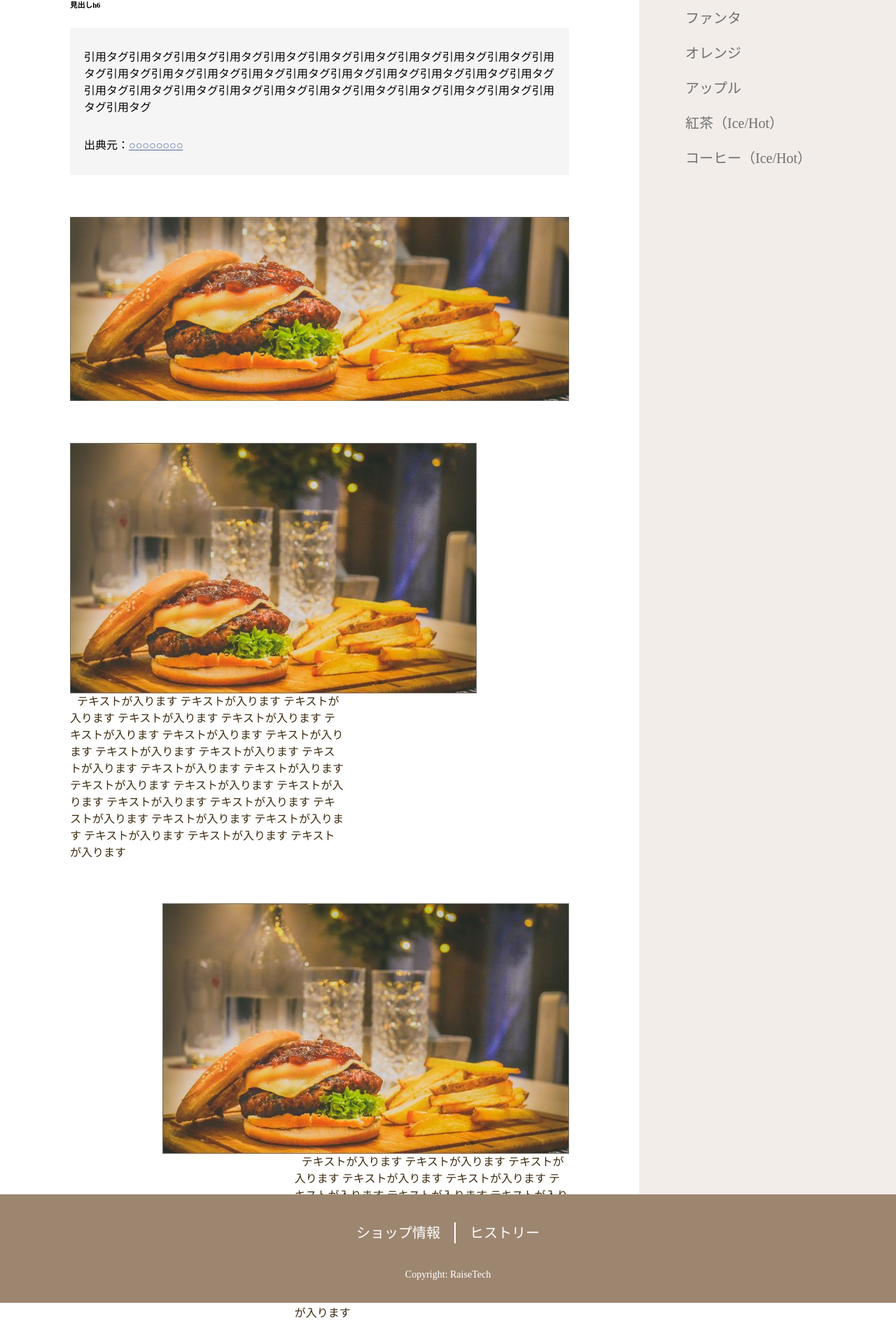
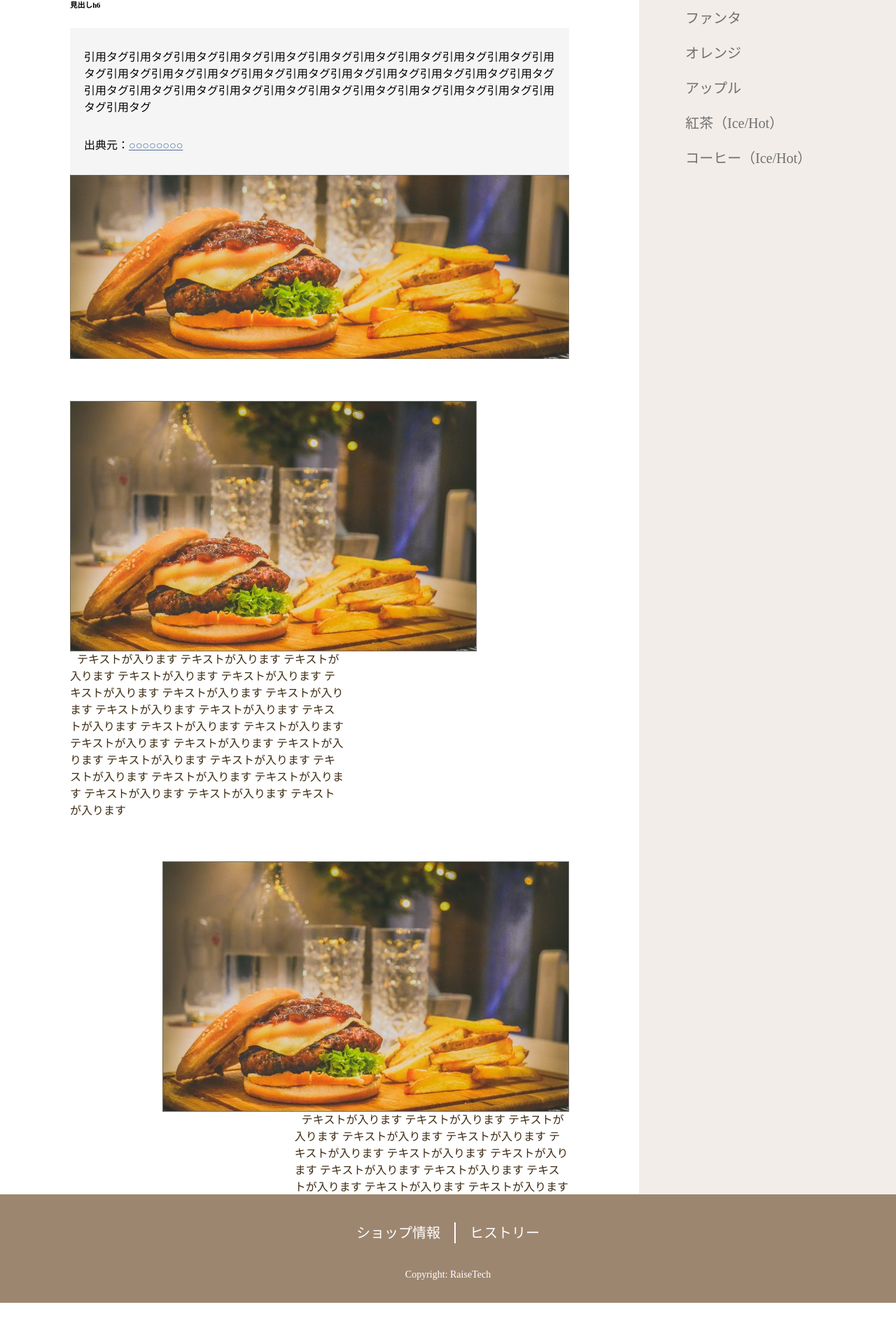
Before and after one commit to marinnk/Hamburger, a PHP site: page /page.html in a window 1280 px wide. Shown: the part 1025-2913 px from the top of the page at 70% size. Run offline with PHP 8.4, Linux system fonts and the light colour scheme; style sheets or scripts are compiled from the project's sources; some libraries are stand-ins or nearby versions.

Commit message:
ファイル削除

```diff
--- a/page.html
+++ b/page.html
@@ -78,7 +78,7 @@
                             <p class="c-text--quote">引用タグ引用タグ引用タグ引用タグ引用タグ引用タグ引用タグ引用タグ引用タグ引用タグ引用タグ引用タグ引用タグ引用タグ引用タグ引用タグ引用タグ引用タグ引用タグ引用タグ引用タグ引用タグ引用タグ引用タグ引用タグ引用タグ引用タグ引用タグ引用タグ引用タグ引用タグ引用タグ引用タグ</p>
                             <p class="c-text--source">出典元：<a href="#">○○○○○○○○</a></p>
                         </div>
-                        <div class="p-gallery1">
+                        <div class="p-gallery">
                             <p><img src="img/hamburger.jpg" alt="ハンバーガーの写真"></p>
                                 <div class="p-item">
                                     <p class="c-item__photo"><img src="img/hamburger2.jpg" alt="ハンバーガーの写真"></p>
--- a/scss/style.scss
+++ b/scss/style.scss
@@ -20,7 +20,6 @@
 @use "Object/Project/nav";
 @use "Object/Project/quote";
 @use "Object/Project/gallery";
-@use "Object/Project/gallery1";
 @use "Object/Project/item";
 
 //Component
```
Also changed, not shown: scss/Object/Project/_gallery.scss (renamed from scss/Object/Project/_gallery1.scss), 1 other file.
